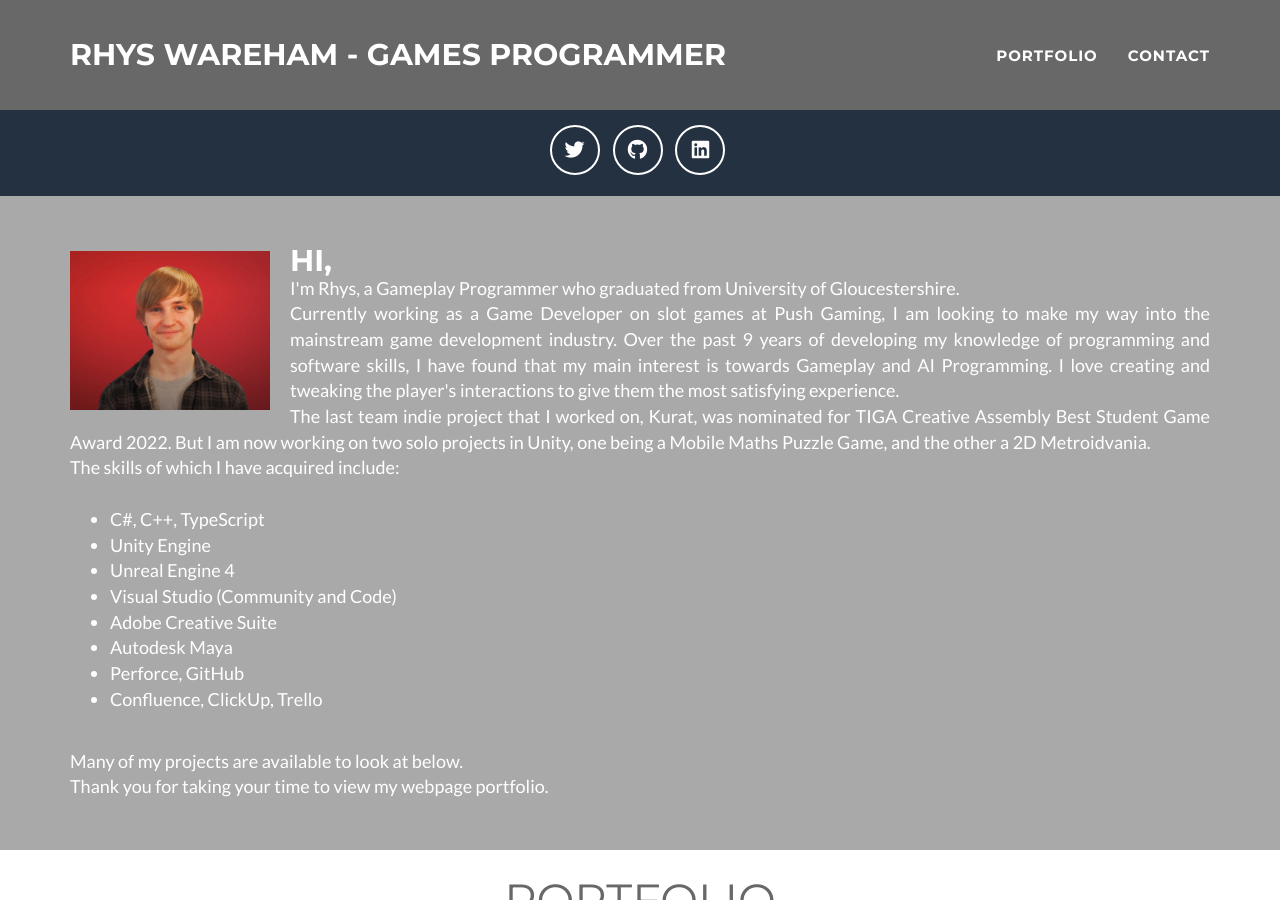
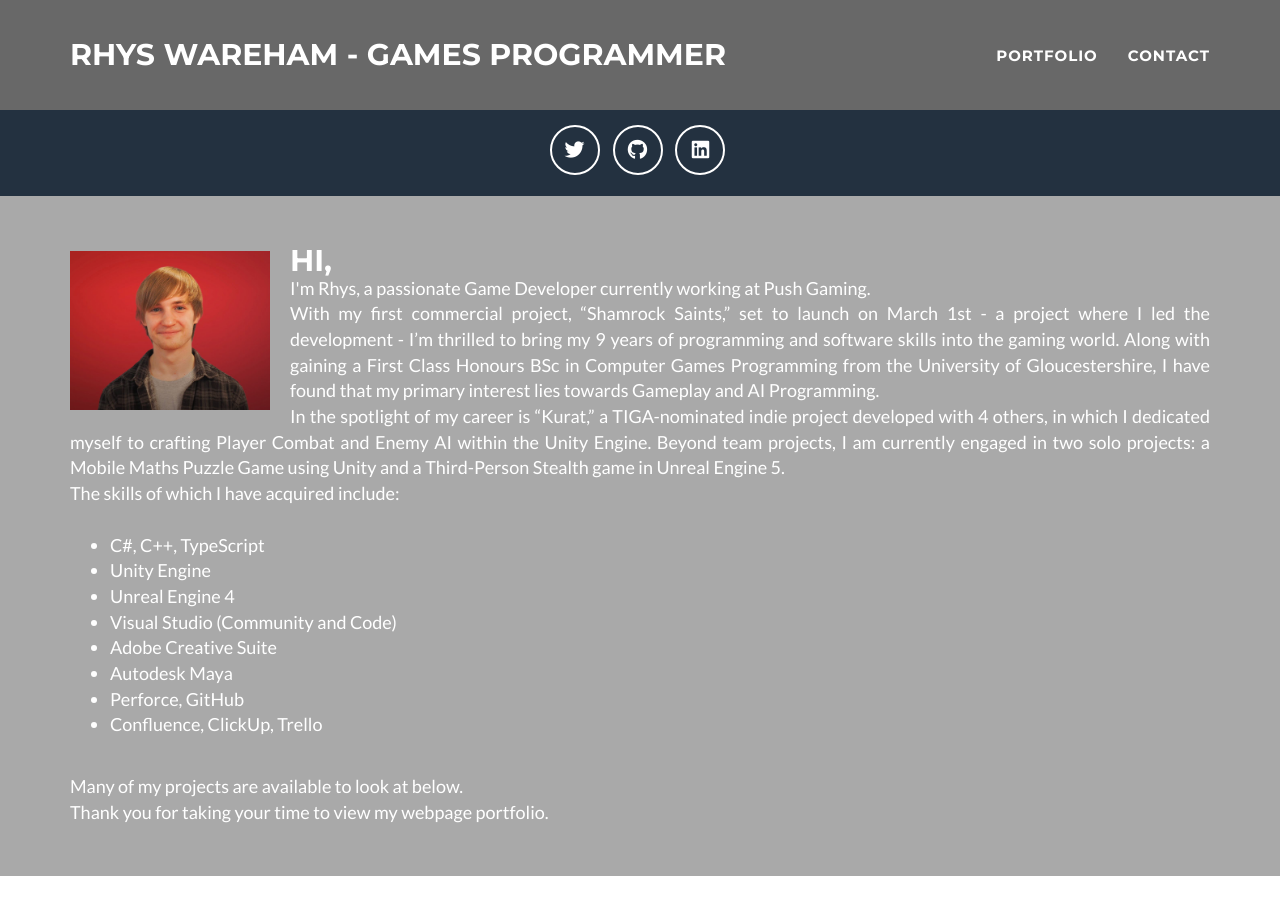
Before and after one commit to RhysWareham/rhyswareham.github.io, a Jekyll site: the page built from index.html, in a window 1280 px wide and 900 px high. Built offline with Jekyll 4.4.1, drawn with Linux system fonts in a browser that asks for light colours; nearby versions of some CDN libraries.

Commit message:
Updated bio

```diff
--- a/_includes/header.html
+++ b/_includes/header.html
@@ -7,10 +7,10 @@
                     <div class="intro-text">
                         <span class="name">Hi,</span>
                         <span class="skills">
-                            I'm Rhys, a Gameplay Programmer who graduated from University of Gloucestershire.<br>
-                            Currently working as a Game Developer on slot games at Push Gaming, I am looking to make my way into the mainstream game development industry.
-                            Over the past 9 years of developing my knowledge of programming and software skills, I have found that my main interest is towards Gameplay and AI Programming. I love creating and tweaking the player's interactions to give them the most satisfying experience.
-                            <br>The last team indie project that I worked on, Kurat, was nominated for TIGA Creative Assembly Best Student Game Award 2022. But I am now working on two solo projects in Unity, one being a Mobile Maths Puzzle Game, and the other a 2D Metroidvania.<br>
+                            I'm Rhys, a passionate Game Developer currently working at Push Gaming.<br>
+                            With my first commercial project, “Shamrock Saints,” set to launch on March 1st - a project where I led the development - I’m thrilled to bring my 9 years of programming and software skills into the gaming world.
+			    Along with gaining a First Class Honours BSc in Computer Games Programming from the University of Gloucestershire, I have found that my primary interest lies towards Gameplay and AI Programming.<br>
+                            In the spotlight of my career is “Kurat,” a TIGA-nominated indie project developed with 4 others, in which I dedicated myself to crafting Player Combat and Enemy AI within the Unity Engine. Beyond team projects, I am currently engaged in two solo projects: a Mobile Maths Puzzle Game using Unity and a Third-Person Stealth game in Unreal Engine 5. <br>
                             The skills of which I have acquired include: <br><br>
                             <ul>
                                 <li>C#, C++, TypeScript</li>
```
